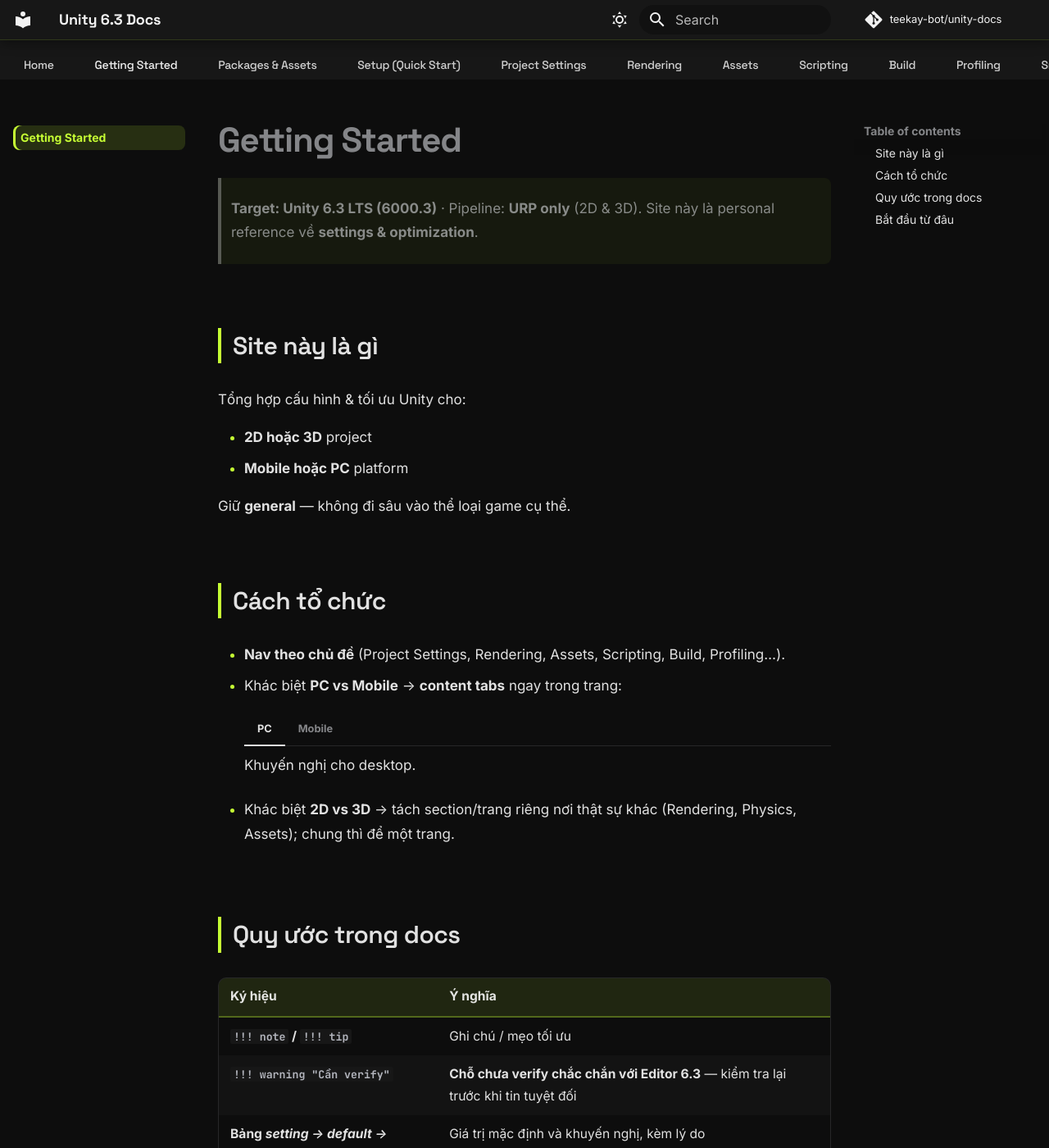
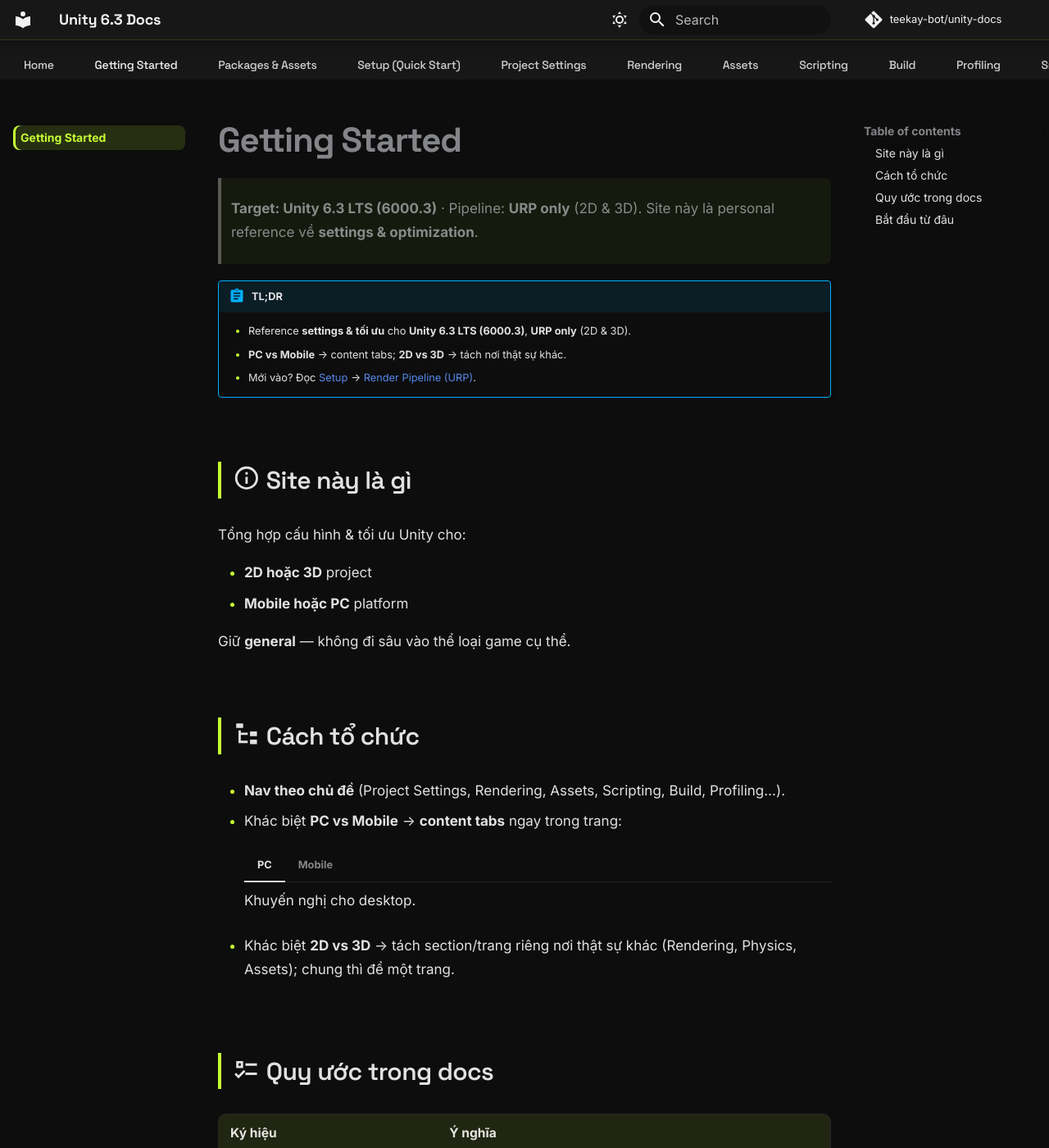
Before and after one commit to teekay-bot/unity-docs, an MkDocs documentation site: the page built from docs/getting-started.md, in a window 1280 px wide and 1400 px high. Shown: the whole window at 82% size. Built offline with MkDocs 1.6.1 and Material for MkDocs 9.7.7, drawn with Linux system fonts in a browser that asks for light colours; comment, search, counter and statistics services are not loaded; some of the changed text lies outside the part shown.

Commit message:
content: retrofit engagement template (TL;DR callouts + heading icons + conflict convention) onto getting-started, setup, URP, packages

```diff
--- a/docs/getting-started.md
+++ b/docs/getting-started.md
@@ -2,7 +2,12 @@
 
 > **Target: Unity 6.3 LTS (6000.3)** · Pipeline: **URP only** (2D & 3D). Site này là personal reference về **settings & optimization**.
 
-## Site này là gì
+!!! abstract "TL;DR"
+    - Reference **settings & tối ưu** cho **Unity 6.3 LTS (6000.3)**, **URP only** (2D & 3D).
+    - **PC vs Mobile** → content tabs; **2D vs 3D** → tách nơi thật sự khác.
+    - Mới vào? Đọc [Setup](setup/index.md) → [Render Pipeline (URP)](rendering/render-pipeline-urp.md).
+
+## :material-information-outline: Site này là gì
 
 Tổng hợp cấu hình & tối ưu Unity cho:
 
@@ -23,18 +28,20 @@
 
 - Khác biệt **2D vs 3D** → tách section/trang riêng nơi thật sự khác (Rendering, Physics, Assets); chung thì để một trang.
 
-## Quy ước trong docs
+## :material-format-list-checks: Quy ước trong docs
 
 | Ký hiệu | Ý nghĩa |
 |---|---|
+| `!!! abstract "TL;DR"` | Tóm nhanh đầu trang — đọc lướt vẫn nắm |
 | `!!! note` / `!!! tip` | Ghi chú / mẹo tối ưu |
+| `!!! warning "Conflict: A ⚔️ B"` | **2 setting xung đột / không dùng chung được** |
 | `!!! warning "Cần verify"` | **Chỗ chưa verify chắc chắn với Editor 6.3** — kiểm tra lại trước khi tin tuyệt đối |
 | Bảng *setting → default → recommend* | Giá trị mặc định và khuyến nghị, kèm lý do |
 
 !!! note "Nguyên tắc nội dung"
     Menu path / field / default đối chiếu với [Unity 6.3 Manual](https://docs.unity3d.com/6000.3/Documentation/Manual/) và [URP docs](https://docs.unity3d.com/6000.3/Documentation/Manual/urp/urp-reference-landing.html), hoặc lấy trực tiếp từ project template thật. Vì project **chỉ dùng URP**, docs bỏ qua hoàn toàn Built-in Render Pipeline.
 
-## Bắt đầu từ đâu
+## :material-rocket-launch-outline: Bắt đầu từ đâu
 
 1. **[Setup (Quick Start)](setup/index.md)** — checklist settings ngay sau khi tạo project 2D/3D.
 2. **[Render Pipeline (URP)](rendering/render-pipeline-urp.md)** — xương sống rendering, đọc sớm.
```
Also changed, not shown: other parts of docs/getting-started.md (+1 -1 lines), docs/packages/index.md (+6 -3 lines), docs/rendering/render-pipeline-urp.md (+12 -6 lines), docs/setup/index.md (+10 -5 lines), docs/setup/new-2d-project.md (+3 -0 lines), docs/setup/new-3d-project.md (+3 -0 lines).
